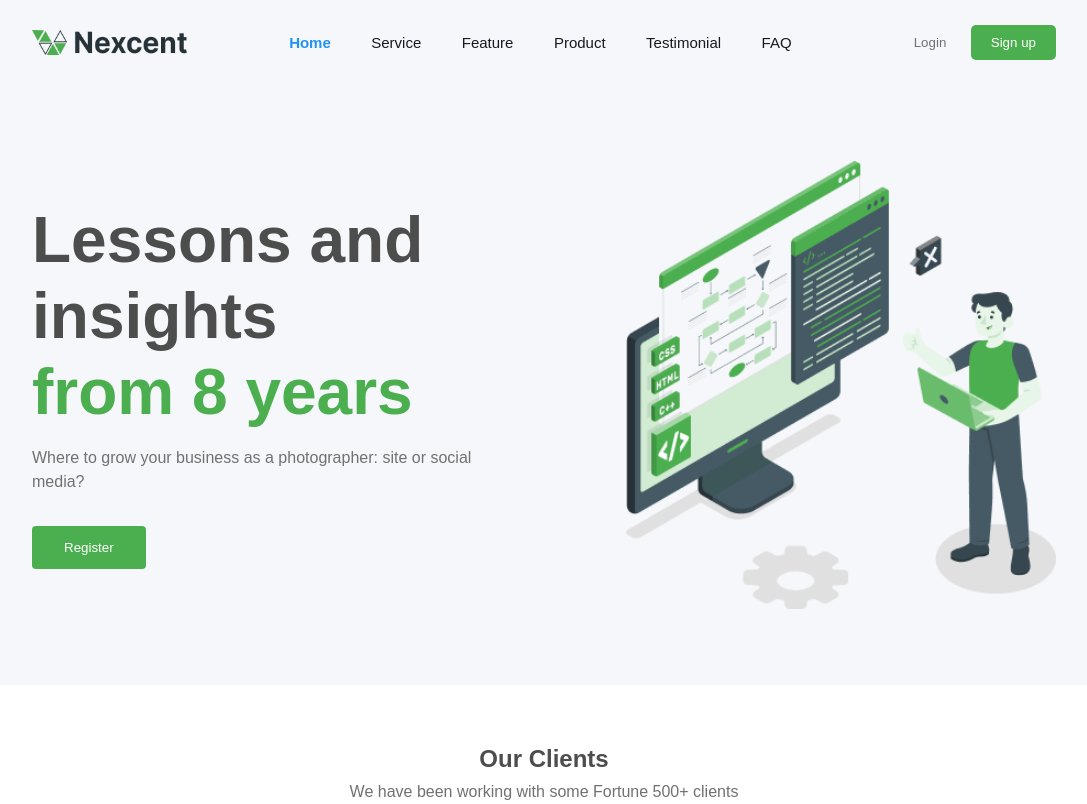
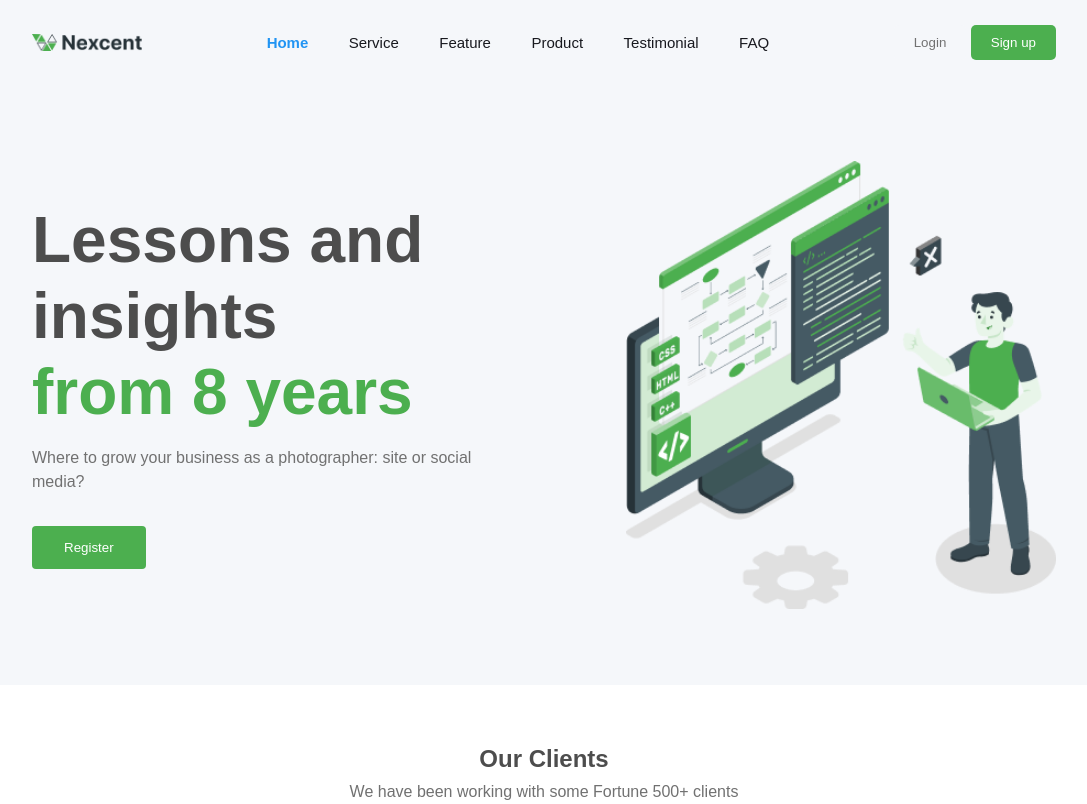
Before and after one commit to SOMERITO/T2-AEW, a plain HTML site: page index.html in a window 1280 px wide. Shown: the top 804 px of the page, without its empty margins (96-1183 px from the left). Drawn offline with Linux system fonts and the light colour scheme.

Commit message:
Update menu.css

```diff
--- a/estilos/menu.css
+++ b/estilos/menu.css
@@ -6,7 +6,8 @@ padding: 25px 0;
 }
 
 .nav-flex img {
-width: 155px;
+    width: 110px;
+    height: auto;
 }
 
 .menu-links a {
```
